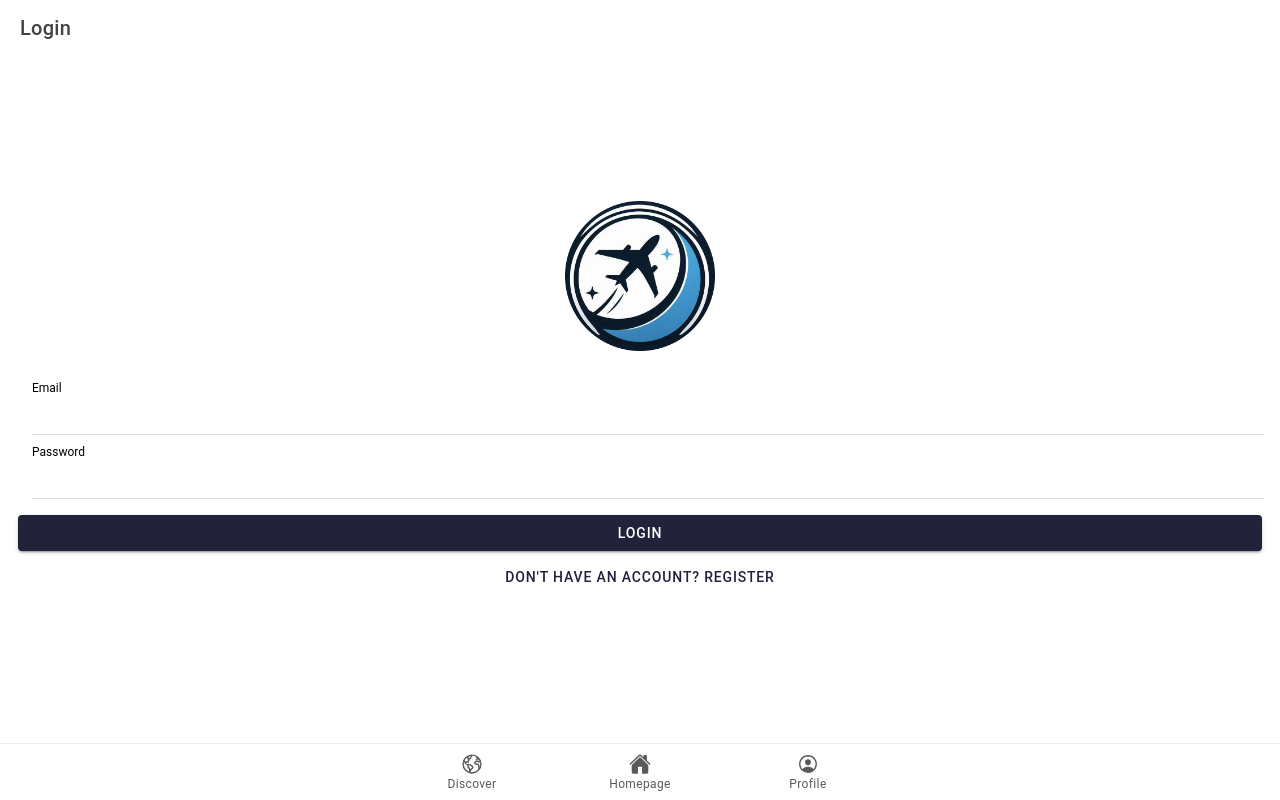
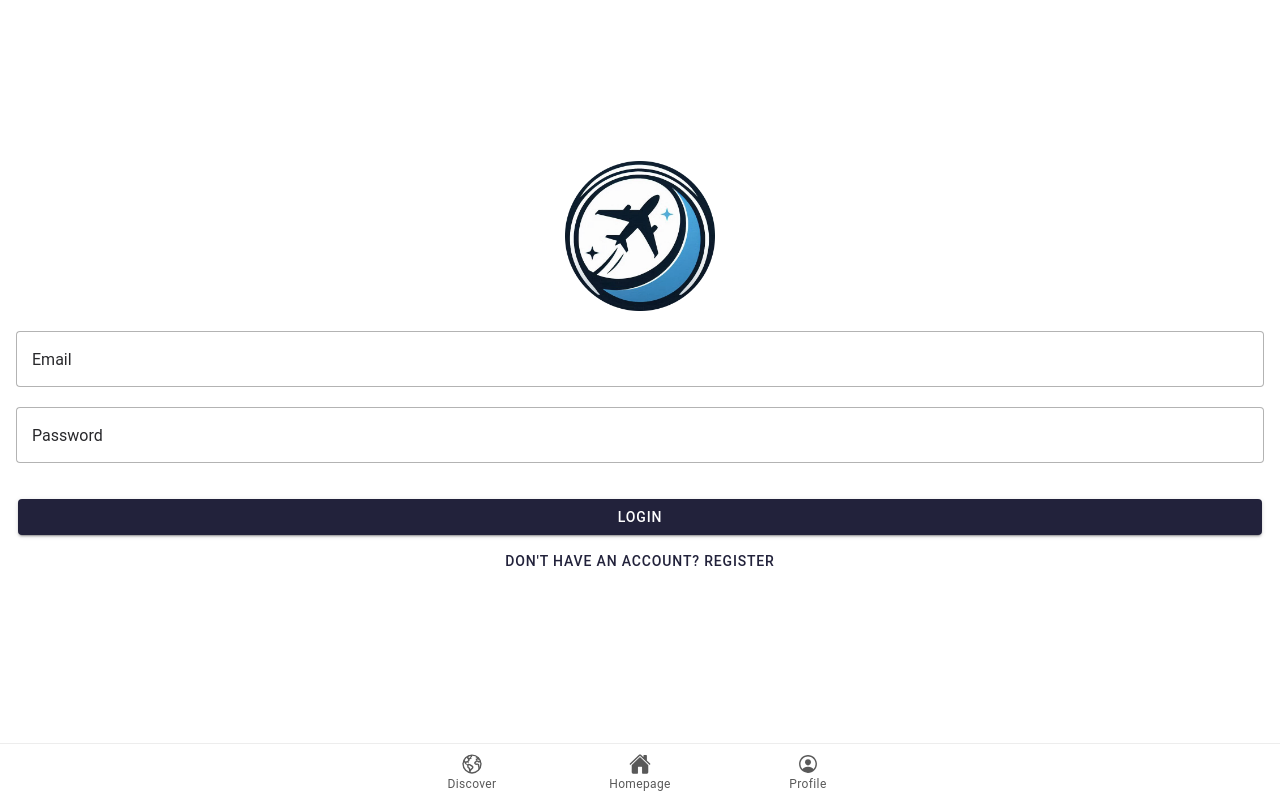
Before and after one commit to Catarina-Crespo/IPM, a React (Vite) app: page /login in a window 1280 px wide. Built offline with nearby package versions, Linux system fonts and the light colour scheme.

Commit message:
changed ion input for login

```diff
--- a/src/pages/Login.tsx
+++ b/src/pages/Login.tsx
@@ -42,11 +42,6 @@ const Login: React.FC = () => {
 
   return (
     <IonPage>
-      <IonHeader class="ion-no-border">
-        <IonToolbar>
-          <IonTitle>Login</IonTitle>
-        </IonToolbar>
-      </IonHeader>
 
       <IonContent>
         <div className="login-container">
@@ -62,25 +57,28 @@ const Login: React.FC = () => {
               handleLogin();
             }}
           >
-            <IonItem>
-              <IonLabel position="stacked">Email</IonLabel>
             <IonInput
-                type="email"
+              label="Email"
+              labelPlacement="floating"
+              fill="outline"
+              clearInput={true}
               value={email}
+              className="mod_input"
               onIonChange={(e) => setEmail(e.detail.value!)}
               required
-              />
-            </IonItem>
+            ></IonInput>
 
-            <IonItem>
-              <IonLabel position="stacked">Password</IonLabel>
             <IonInput
+                label="Password"
+                labelPlacement="floating"
+                fill="outline"
+                clearInput={true}
+                value={password}
+                className="mod_input"
+                onIonChange={(e) => setPassword(e.detail.value!)}
                 type="password"
-                value={password}
-                onIonChange={(e) => setPassword(e.detail.value!)}
                 required
-              />
-            </IonItem>
+            ></IonInput>
 
             {error && (
               <IonText color="danger">
```
Also changed, not shown: 1 other file (tests, documents, lock files or other folders). Lines whose indentation alone changed are shown as unchanged.
